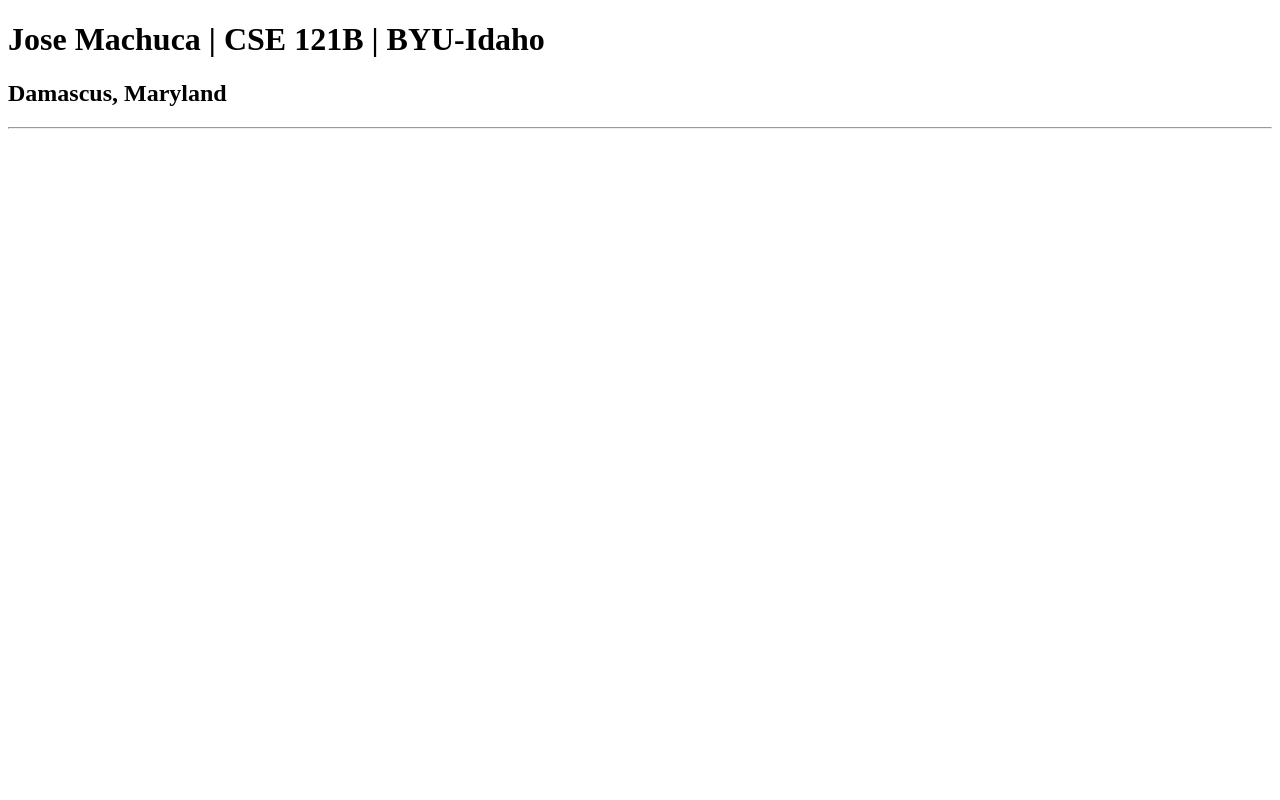
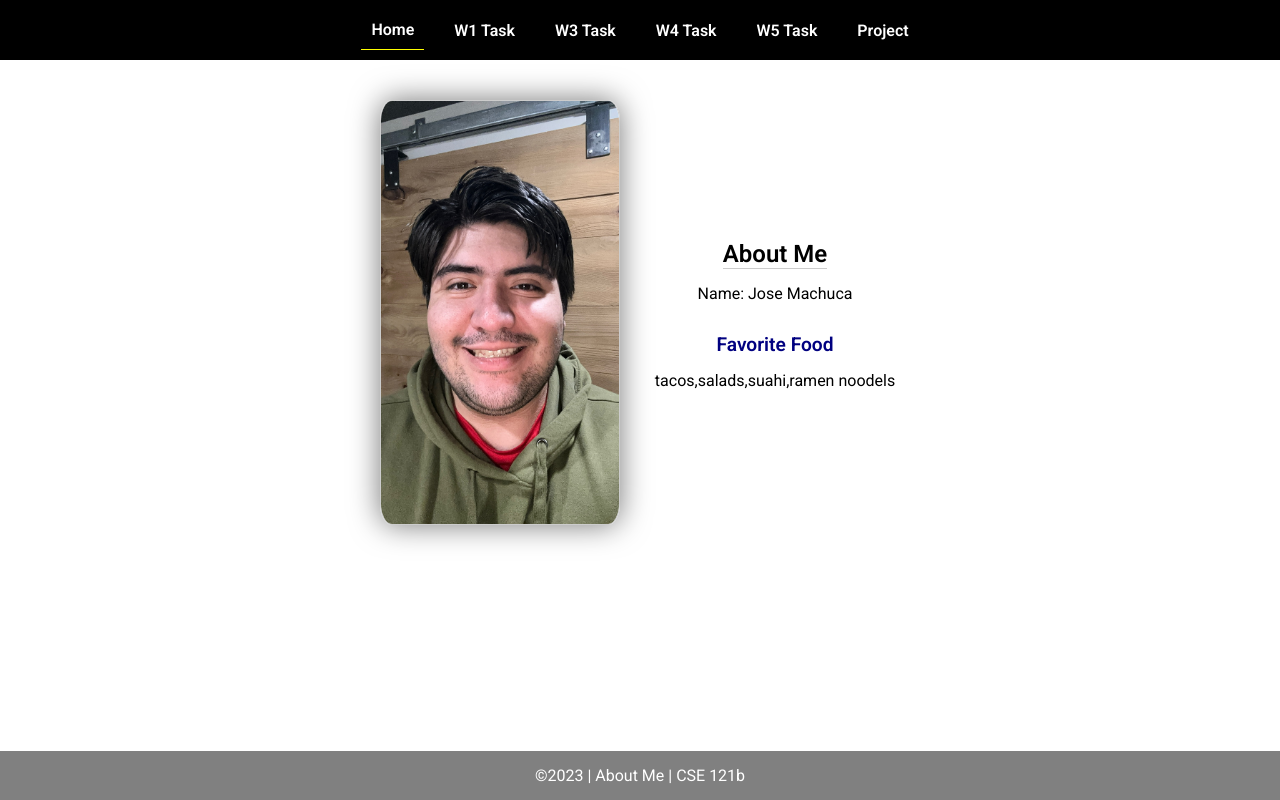
Before and after one commit to Mac20008/cse121b, a plain HTML site: page index.html in a window 1280 px wide. Drawn offline with Linux system fonts and the light colour scheme.

Commit message:
task 2 assignment

```diff
--- a/index.html
+++ b/index.html
@@ -1,13 +1,45 @@
 <!DOCTYPE html>
 <html lang="en">
+
 <head>
-    <meta charset="UTF-8">
-    <meta name="viewport" content="width=device-width, initial-scale=1.0">
-    <title>Jose Machuca | CSE 121B | BYU-Idaho</title>
+  <meta charset="UTF-8">
+  <meta name="viewport" content="width=device-width, initial-scale=1.0">
+  <title>About Me | CSE 121b | W02: Programming Tasks</title>
+  <link rel="preconnect" href="https://fonts.googleapis.com">
+  <link rel="preconnect" href="https://fonts.gstatic.com" crossorigin>
+  <link href="https://fonts.googleapis.com/css2?family=Roboto:wght@400;600&display=swap"
+    rel="stylesheet">
+  <link rel="stylesheet" href="styles/main.css">
 </head>
+
 <body>
-    <h1>Jose Machuca | CSE 121B | BYU-Idaho</h1>
-    <h2>Damascus, Maryland</h2>
-    <hr>
+  <nav>
+    <ul id="menu">
+      <li><a id="toggleMenu">&equiv;</a></li>
+      <li><a href="index.html" class="active">Home</a></li>
+      <li><a href="w01-task.html">W1 Task</a></li>
+      <li><a href="w03-task.html">W3 Task</a></li>
+      <li><a href="w04-task.html">W4 Task</a></li>
+      <li><a href="w05-task.html">W5 Task</a></li>
+      <li><a href="project.html">Project</a></li>
+    </ul>
+  </nav>
+  <main id="home">
+    <picture>
+      <img src="images/placeholder.png" alt="Placeholder Image">
+    </picture>
+    <section>
+      <h1>About Me</h1>
+      <div class="info">Name: <span id="name"></span></div>
+      <h2>Favorite Food</h2>
+      <div class="block" id="food"></div>
+    </section>
+  </main>
+  <footer>
+    &copy;<span id="year"></span> | About Me | CSE 121b
+  </footer>
+  <script src="scripts/main.js"></script>
+  <script src="scripts/w02-task.js"></script>
 </body>
+
 </html>
--- /dev/null
+++ b/scripts/main.js
@@ -0,0 +1,9 @@
+// copyright year
+document.querySelector('#year').textContent = new Date().getFullYear();
+
+// toggle menu in small view
+const toggleMenu = () => {
+    document.querySelector('#menu').classList.toggle('open');
+}
+
+document.querySelector('#toggleMenu').addEventListener('click', toggleMenu);
--- /dev/null
+++ b/scripts/w02-task.js
@@ -0,0 +1,20 @@
+/* W02-Task - Profile Home Page */
+
+/* Step 1 - Setup type tasks - no code required */
+
+/* Step 2 - Variables */
+const fullname = 'Jose Machuca'
+document.querySelector('#name').innerHTML = fullname;
+const year = 2023;
+/* Step 3 - Element Variables */
+document.querySelector('#year').innerHTML = year;
+const image = 'headshot.jpeg'
+document.querySelector("img").setAttribute('src', 'images/' + image);
+/* Step 4 - Adding Content */
+
+/* Step 5 - Array */
+const foods = ['tacos','salads', 'suahi']
+document.querySelector('#food').textContent = foods;
+let another = 'ramen noodels'
+foods.push(another);
+document.querySelector('#food').textContent = foods;
--- /dev/null
+++ b/styles/main.css
@@ -0,0 +1,157 @@
+/* Universal Selector */
+* {
+    margin: 0;
+    padding: 0;
+    box-sizing: border-box;
+}
+
+/* HTML Selectors */
+body {
+    font-family: 'Roboto', Helvetica, sans-serif;
+}
+
+nav {
+    background-color: black;
+    width: 100%;
+    position: fixed;
+    top: 0;
+}
+
+nav ul {
+    display: flex;
+    flex-direction: column;
+    align-items: center;
+    max-width: fit-content;
+    margin: 0 auto;
+}
+
+nav ul li {
+    flex: 1 1 auto;
+}
+
+nav ul li:first-child {
+    display: block;
+    font-size: 2rem;
+}
+
+nav ul li:first-child a {
+    padding: 1px 10px;
+}
+
+nav ul li {
+    display: none;
+    list-style: none;
+    margin: 10px;
+}
+
+nav ul li a {
+    display: block;
+    padding: 10px;
+    text-decoration: none;
+    font-weight: 600;
+    color: white;
+    text-align: center;
+}
+
+nav ul li a:hover {
+    background-color: #efefef;
+    color: black;
+}
+
+h1, h2 {
+    text-align: center;
+    margin-bottom: 15px;
+
+}
+
+h1 {
+border-bottom: 1px solid #ccc;
+}
+
+h2 {
+    font-size: 1.2rem;
+    color: navy;
+    text-align: center;
+    margin-top: 30px;
+}
+
+main {
+    margin-top: 125px;
+    display: grid;
+    grid-template-columns: 1fr;
+    grid-gap: 20px;
+    align-items: center;
+    justify-content: center;
+}
+
+picture {
+    margin: 0 auto;
+}
+
+picture img {
+    width: 240px;
+    height: auto;
+    border-radius: 5%;
+    border: 1px solid #ccc;
+    box-shadow: 0 0 30px #777;
+}
+
+section {
+    display: flex;
+    flex-direction: column;
+    align-items: center;
+    margin: 10px
+}
+
+label {
+    margin: 15px 0;
+}
+
+footer {
+    background-color: gray;
+    color: white;
+    padding: 15px;
+    text-align: center;
+    width: 100%;
+    position: fixed;
+    bottom: 0;
+}
+
+/* Class Selectors */
+.active {
+    border-bottom: 1px solid yellow;
+}
+
+.open li {
+    display: block;
+}
+
+.block {
+    display: block;
+}
+
+/* ID Selectors */
+
+/* Media Queries */
+@media only screen and (min-width: 32.5em) {
+    nav ul {
+        flex-direction: row;
+    }
+
+    nav ul li:first-child {
+        display: none;
+    }
+
+    nav ul li {
+        display: block;
+    }
+
+    main {
+        margin: 100px auto 20px;
+        grid-template-columns: 250px 1fr;
+        max-width: -moz-fit-content;
+        max-width: fit-content;
+
+    }
+
+}
```
Also changed, not shown: index-old.html (added, +13 -0 lines), images/headshot.jpeg (added), images/placeholder.png (added), 1 other file.
